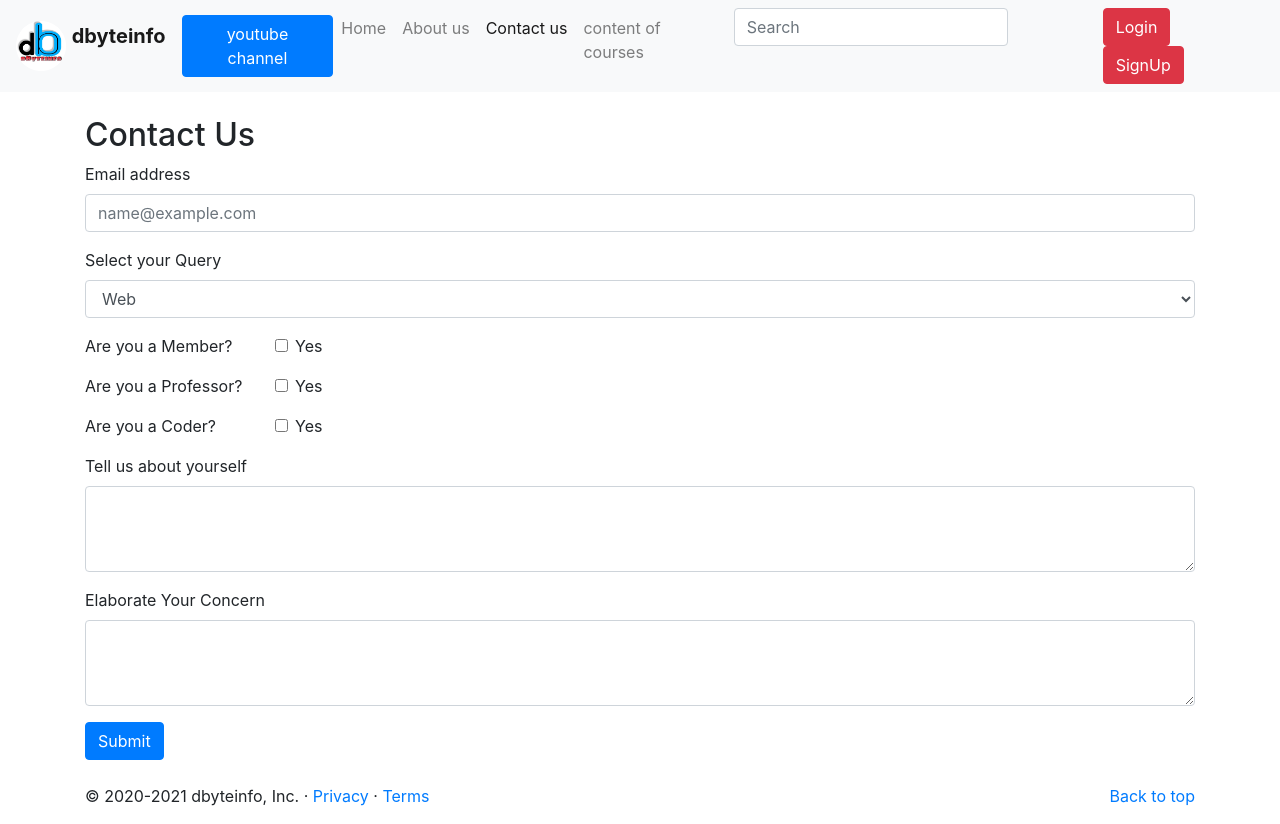
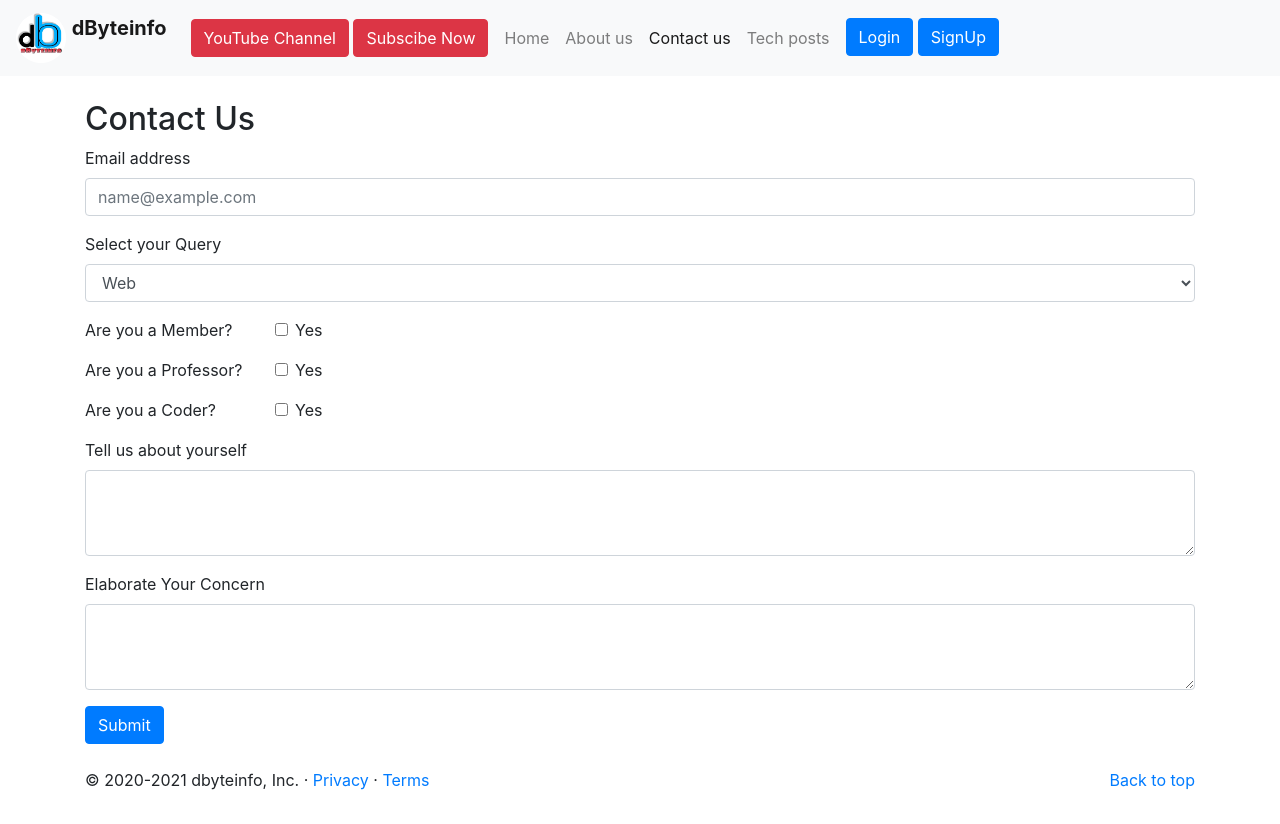
Before and after one commit to dByteinfo/dByteinfo, a plain HTML site: page contactus.html in a window 1280 px wide. Drawn offline with nearby package versions, Linux system fonts and the light colour scheme.

Commit message:
Update contactus.html

```diff
--- a/contactus.html
+++ b/contactus.html
@@ -34,16 +34,24 @@
         alt=""
         loading="lazy"
       />
-      <b>dbyteinfo</b>
+      <b>dByteinfo</b>
     </a>
+    <div class="mx-2">
       <a
-    class="btn btn-primary"
-    href="https://www.youtube.com/channel/UC71sepdpjzm1Vrqog_-dbvg/videos?view_as=subscriber"
+            class="btn btn-danger"
+            href="https://www.youtube.com/channel/UC71sepdpjzm1Vrqog_-dbvg?sub_confirmation=1"
             target="-blank"
             role="button"
-    >youtube channel</a
+            >YouTube Channel</a
           >
-
+          <a
+          class="btn btn-danger"
+          href="https://www.youtube.com/channel/UC71sepdpjzm1Vrqog_-dbvg?sub_confirmation=1"
+          target="-blank"
+          role="button"
+          >Subscibe Now</a
+        >
+      </div>
     <button
       class="navbar-toggler"
       type="button"
@@ -70,15 +78,12 @@
         </li>
         <li class="nav-item"></li>
         <li class="nav-item">
-          <a class="nav-link" href="courses.html">content of courses</a>
+          <a class="nav-link" href="courses.html">Tech posts</a>
         </li>
-      <form class="form-inline my-2 my-lg-0">
-        <input class="form-control mr-sm-2" type="search" placeholder="Search" aria-label="Search">
-        <button class="btn btn-outline-light my-2 my-sm-0" type="submit">Search</button>
-    </form>
+
         <div class="mx-2">
-      <button class="btn btn-danger" data-toggle="modal" data-target="#loginModal">Login</button>
-      <button class="btn btn-danger" data-toggle="modal" data-target="#signupModal">SignUp</button>
+          <button class="btn btn-primary" data-toggle="modal" data-target="#loginModal">Login</button>
+          <button class="btn btn-primary" data-toggle="modal" data-target="#signupModal">SignUp</button>
       </div>
     </div>
   </nav>
```
Lines whose indentation alone changed are shown as unchanged.
